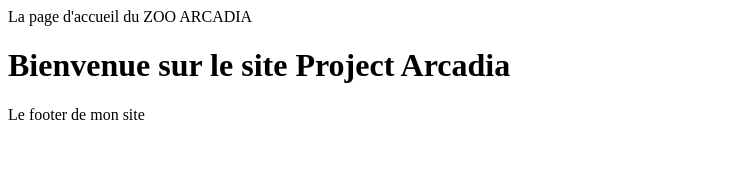
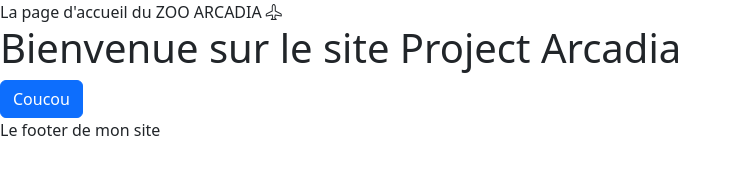
Before and after one commit to Abdoulmali/PROJET_ARCADIA, a website with bundled scripts: page index.html in a window 1280 px wide. Shown: the whole page, without its empty margins (0-741 px from the left). Built offline with nearby package versions, Linux system fonts and the light colour scheme; files whose address does not match are found by name.

Commit message:
Install bootstrap

```diff
--- a/index.html
+++ b/index.html
@@ -3,11 +3,14 @@
 <head>
   <meta charset="UTF-8">
   <meta name="viewport" content="width=device-width, initial-scale=1.0">
+<link rel="stylesheet" href="node_modules/bootstrap/dist/css/bootstrap.min.css">
+<link rel="stylesheet" href="node_modules/bootstrap-icons/font/bootstrap-icons.css">
+
   <title>Projet Arcadia</title>
 </head>
 <body>
 
-  <header> La page d'accueil du ZOO ARCADIA </header>
+  <header> La page d'accueil du ZOO ARCADIA <i class="bi bi-airplane"></i> </header>
 
 
 
@@ -22,5 +25,6 @@
 <footer> Le footer de mon site </footer>
 
   <script type="module" src="/Router/router.js"></script>
+  <script src="node_modules/bootstrap/dist/js/bootstrap.bundle.min.js"></script>
 </body>
 </html>
--- /dev/null
+++ b/package.json
@@ -0,0 +1,6 @@
+{
+  "dependencies": {
+    "bootstrap": "^5.3.3",
+    "bootstrap-icons": "^1.11.3"
+  }
+}
--- a/pages/home.html
+++ b/pages/home.html
@@ -1 +1,3 @@
 <h1>Bienvenue sur le site Project Arcadia</h1>
+
+<button class="btn btn-primary">Coucou</button>
```
Also changed, not shown: 2 other files.
